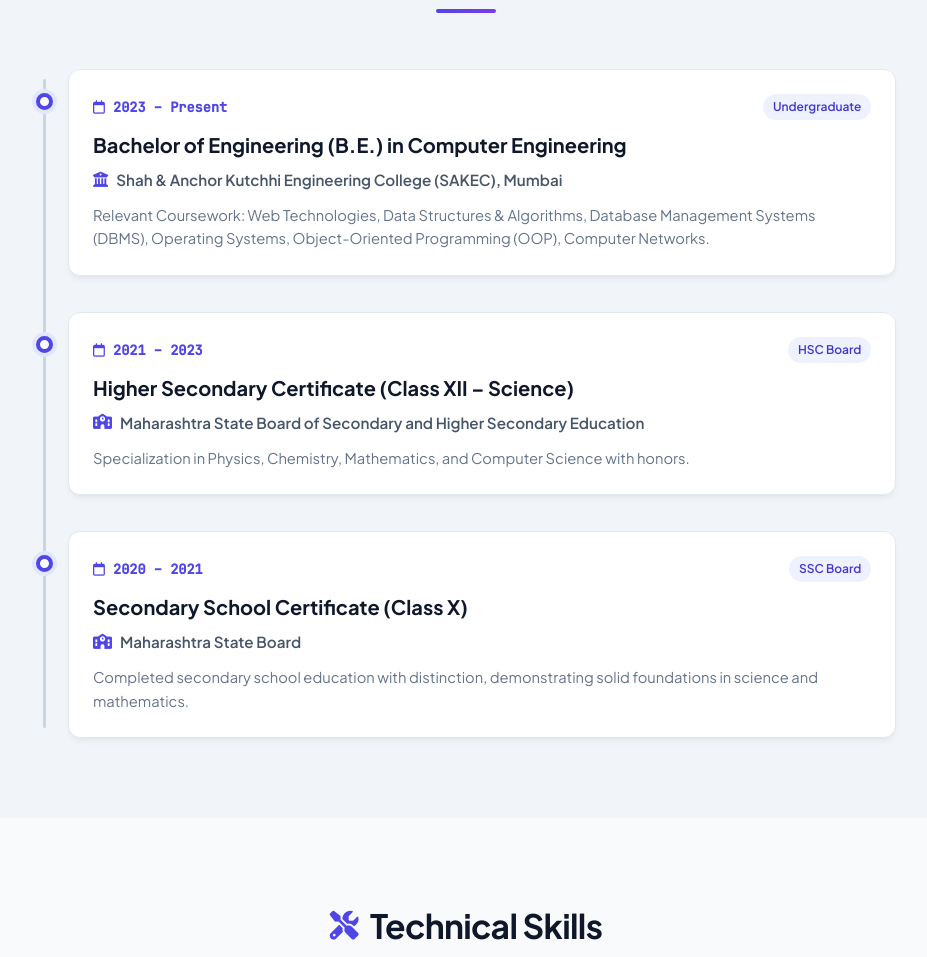
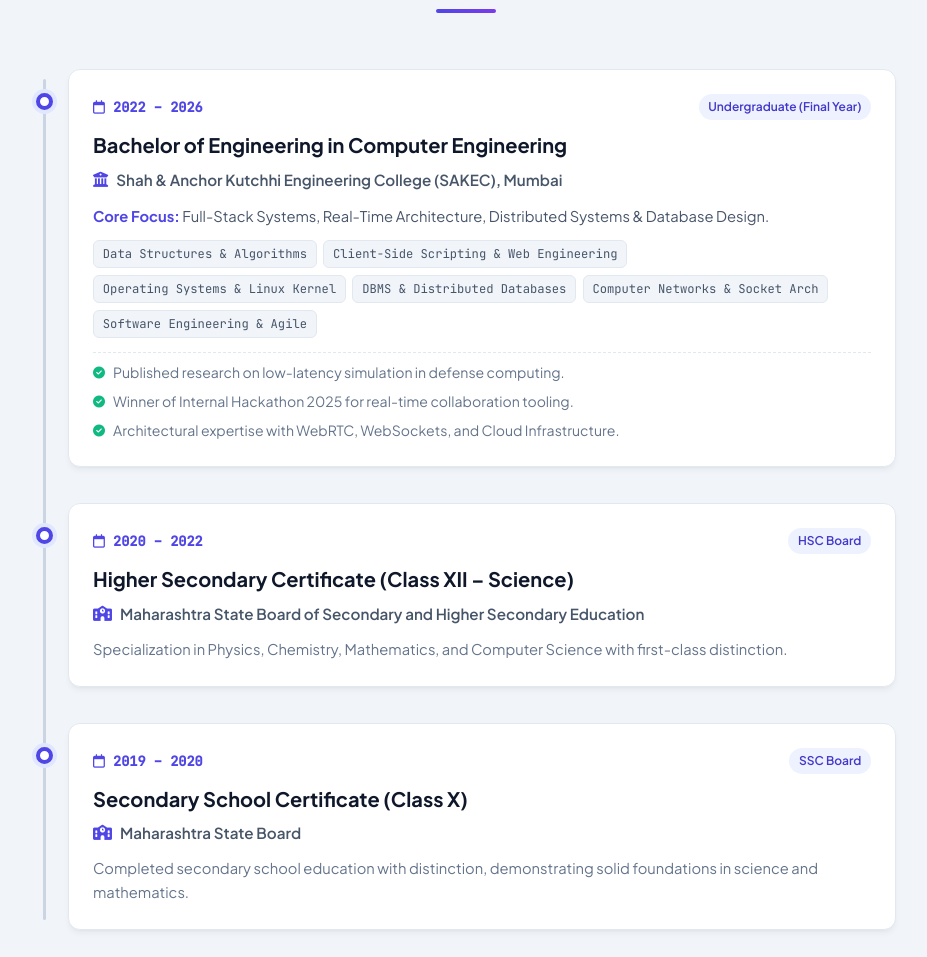
Before and after one commit to TanmayNileshShinde/ResumeWebsite, a plain HTML site: page index.html in a window 1280 px wide. Shown: the part 1326-2283 px from the top of the page, without its empty margins (174-1101 px from the left). Drawn offline with Linux system fonts and the light colour scheme.

Commit message:
fix(education): update education timeline, coursework, and credentials to match LinkedIn

```diff
--- a/index.html
+++ b/index.html
@@ -94,7 +94,7 @@
             </a>
             <span class="contact-chip">
               <i class="fa-solid fa-location-dot"></i>
-              <span>Mumbai, Maharashtra, India</span>
+              <span>Navi Mumbai, Maharashtra, India</span>
             </span>
           </div>
 
@@ -142,21 +142,34 @@
         </div>
 
         <div class="timeline">
-          <!-- College -->
+          <!-- College (SAKEC) -->
           <div class="timeline-item">
             <div class="timeline-dot"></div>
             <div class="timeline-content card">
               <div class="timeline-header">
-                <span class="timeline-year"><i class="fa-regular fa-calendar"></i> 2023 &ndash; Present</span>
-                <span class="timeline-tag">Undergraduate</span>
+                <span class="timeline-year"><i class="fa-regular fa-calendar"></i> 2022 &ndash; 2026</span>
+                <span class="timeline-tag">Undergraduate (Final Year)</span>
               </div>
-              <h3 class="timeline-degree">Bachelor of Engineering (B.E.) in Computer Engineering</h3>
+              <h3 class="timeline-degree">Bachelor of Engineering in Computer Engineering</h3>
               <p class="timeline-institution">
                 <i class="fa-solid fa-building-columns"></i> Shah &amp; Anchor Kutchhi Engineering College (SAKEC), Mumbai
               </p>
-              <p class="timeline-desc">
-                Relevant Coursework: Web Technologies, Data Structures &amp; Algorithms, Database Management Systems (DBMS), Operating Systems, Object-Oriented Programming (OOP), Computer Networks.
+              <p class="timeline-focus">
+                <strong>Core Focus:</strong> Full-Stack Systems, Real-Time Architecture, Distributed Systems &amp; Database Design.
               </p>
+              <div class="coursework-tags">
+                <span class="cw-tag">Data Structures &amp; Algorithms</span>
+                <span class="cw-tag">Client-Side Scripting &amp; Web Engineering</span>
+                <span class="cw-tag">Operating Systems &amp; Linux Kernel</span>
+                <span class="cw-tag">DBMS &amp; Distributed Databases</span>
+                <span class="cw-tag">Computer Networks &amp; Socket Arch</span>
+                <span class="cw-tag">Software Engineering &amp; Agile</span>
+              </div>
+              <ul class="education-highlights">
+                <li><i class="fa-solid fa-circle-check"></i> Published research on low-latency simulation in defense computing.</li>
+                <li><i class="fa-solid fa-circle-check"></i> Winner of Internal Hackathon 2025 for real-time collaboration tooling.</li>
+                <li><i class="fa-solid fa-circle-check"></i> Architectural expertise with WebRTC, WebSockets, and Cloud Infrastructure.</li>
+              </ul>
             </div>
           </div>
 
@@ -165,7 +178,7 @@
             <div class="timeline-dot"></div>
             <div class="timeline-content card">
               <div class="timeline-header">
-                <span class="timeline-year"><i class="fa-regular fa-calendar"></i> 2021 &ndash; 2023</span>
+                <span class="timeline-year"><i class="fa-regular fa-calendar"></i> 2020 &ndash; 2022</span>
                 <span class="timeline-tag">HSC Board</span>
               </div>
               <h3 class="timeline-degree">Higher Secondary Certificate (Class XII &ndash; Science)</h3>
@@ -173,7 +186,7 @@
                 <i class="fa-solid fa-school"></i> Maharashtra State Board of Secondary and Higher Secondary Education
               </p>
               <p class="timeline-desc">
-                Specialization in Physics, Chemistry, Mathematics, and Computer Science with honors.
+                Specialization in Physics, Chemistry, Mathematics, and Computer Science with first-class distinction.
               </p>
             </div>
           </div>
@@ -183,7 +196,7 @@
             <div class="timeline-dot"></div>
             <div class="timeline-content card">
               <div class="timeline-header">
-                <span class="timeline-year"><i class="fa-regular fa-calendar"></i> 2020 &ndash; 2021</span>
+                <span class="timeline-year"><i class="fa-regular fa-calendar"></i> 2019 &ndash; 2020</span>
                 <span class="timeline-tag">SSC Board</span>
               </div>
               <h3 class="timeline-degree">Secondary School Certificate (Class X)</h3>
@@ -391,27 +404,36 @@
           <div class="cert-card card">
             <div class="cert-badge-icon"><i class="fa-solid fa-award"></i></div>
             <div class="cert-info">
-              <h3 class="cert-title">Full Stack Web Development</h3>
-              <p class="cert-issuer"><i class="fa-solid fa-shield-halved"></i> freeCodeCamp / Coursera</p>
-              <p class="cert-desc">Comprehensive mastery of modern frontend frameworks, responsive UI architectures, asynchronous JavaScript, and RESTful APIs.</p>
+              <h3 class="cert-title">Getting Started with Linux Fundamentals (RH104)</h3>
+              <p class="cert-issuer"><i class="fa-brands fa-redhat"></i> Red Hat Academy &bull; 2026</p>
+              <p class="cert-desc">Core Linux architecture, command-line operations, file system hierarchy, permissions, and shell scripting.</p>
             </div>
           </div>
 
           <div class="cert-card card">
             <div class="cert-badge-icon"><i class="fa-solid fa-award"></i></div>
             <div class="cert-info">
-              <h3 class="cert-title">Data Structures &amp; Algorithms in Python</h3>
-              <p class="cert-issuer"><i class="fa-solid fa-shield-halved"></i> Technical Certification Platform</p>
-              <p class="cert-desc">Rigorous problem-solving, asymptotic complexity analysis (Big-O), trees, dynamic programming, and graph algorithms.</p>
+              <h3 class="cert-title">Postman API Fundamentals Student Expert</h3>
+              <p class="cert-issuer"><i class="fa-solid fa-vial"></i> Postman &bull; 2024</p>
+              <p class="cert-desc">Certified proficiency in REST API design, automated test suites, mock servers, and webhook architecture.</p>
             </div>
           </div>
 
           <div class="cert-card card">
             <div class="cert-badge-icon"><i class="fa-solid fa-award"></i></div>
             <div class="cert-info">
-              <h3 class="cert-title">Git &amp; GitHub Version Control</h3>
-              <p class="cert-issuer"><i class="fa-solid fa-shield-halved"></i> Professional Development Program</p>
-              <p class="cert-desc">Branching strategies, collaborative workflows, CI/CD automated deployments, and repository management.</p>
+              <h3 class="cert-title">Cloud Databases &amp; Reactive State</h3>
+              <p class="cert-issuer"><i class="fa-solid fa-cloud"></i> Supabase &amp; Firebase Academy &bull; 2024</p>
+              <p class="cert-desc">Implementation of reactive document stores, PostgreSQL RLS security policies, and real-time CDC streams.</p>
+            </div>
+          </div>
+
+          <div class="cert-card card">
+            <div class="cert-badge-icon"><i class="fa-solid fa-award"></i></div>
+            <div class="cert-info">
+              <h3 class="cert-title">JavaScript Algorithms and Data Structures</h3>
+              <p class="cert-issuer"><i class="fa-brands fa-free-code-camp"></i> freeCodeCamp &bull; 2023</p>
+              <p class="cert-desc">Algorithmic problem-solving, graph traversal, dynamic programming, and modern ES6+ design patterns.</p>
             </div>
           </div>
         </div>
@@ -520,7 +542,7 @@
               <div class="c-icon"><i class="fa-solid fa-location-dot"></i></div>
               <div class="c-details">
                 <h4>Location</h4>
-                <span>Mumbai, Maharashtra, India</span>
+                <span>Navi Mumbai, Maharashtra, India</span>
               </div>
             </div>
           </div>
--- a/style.css
+++ b/style.css
@@ -637,6 +637,55 @@ a.contact-chip:hover {
   font-size: 0.92rem;
   color: var(--text-muted);
   line-height: 1.6;
+}
+
+.timeline-focus {
+  font-size: 0.92rem;
+  color: var(--text-secondary);
+  margin-bottom: 0.75rem;
+}
+
+.timeline-focus strong {
+  color: var(--accent-primary);
+}
+
+.coursework-tags {
+  display: flex;
+  flex-wrap: wrap;
+  gap: 0.4rem;
+  margin-bottom: 0.9rem;
+}
+
+.cw-tag {
+  font-size: 0.76rem;
+  font-family: var(--font-mono);
+  background-color: var(--bg-alt);
+  color: var(--text-secondary);
+  padding: 0.2rem 0.55rem;
+  border-radius: var(--radius-sm);
+  border: 1px solid var(--card-border);
+}
+
+.education-highlights {
+  list-style: none;
+  display: flex;
+  flex-direction: column;
+  gap: 0.35rem;
+  padding-top: 0.5rem;
+  border-top: 1px dashed var(--card-border);
+}
+
+.education-highlights li {
+  font-size: 0.88rem;
+  color: var(--text-muted);
+  display: flex;
+  align-items: center;
+  gap: 0.5rem;
+}
+
+.education-highlights li i {
+  color: #10b981;
+  font-size: 0.75rem;
 }
 
 /* ===================================================================
```
